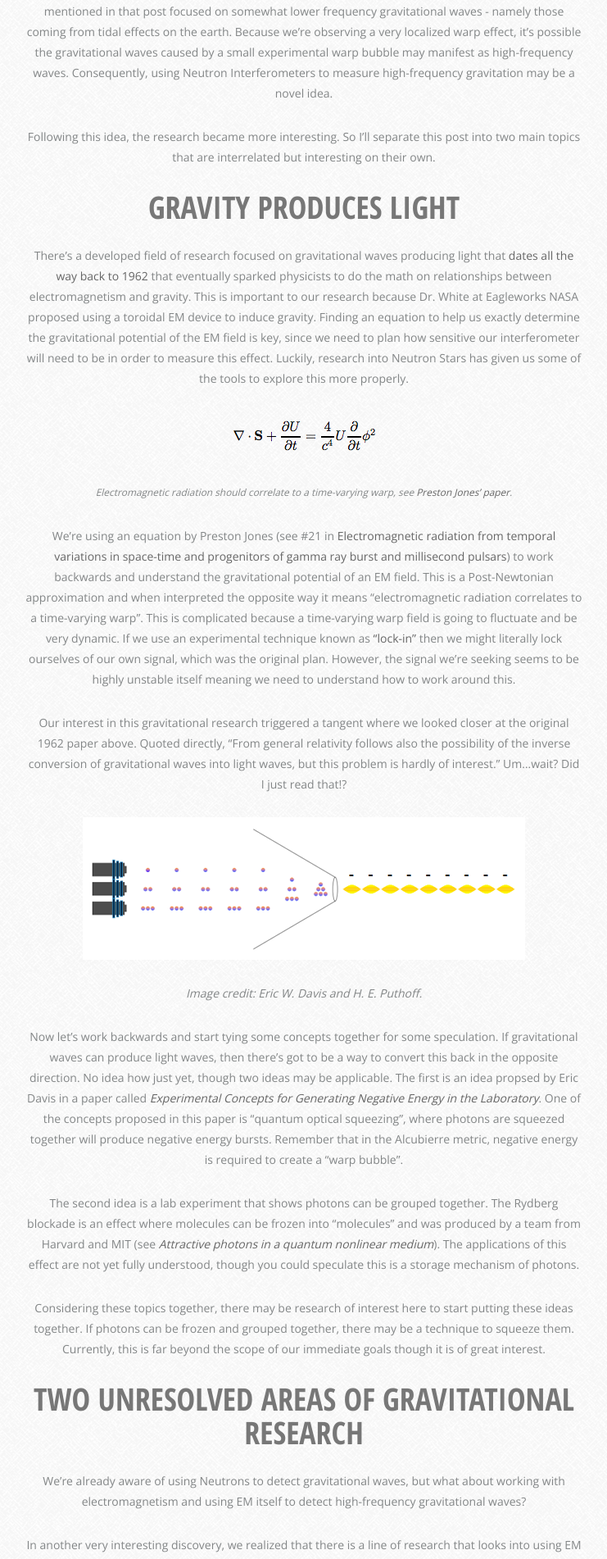
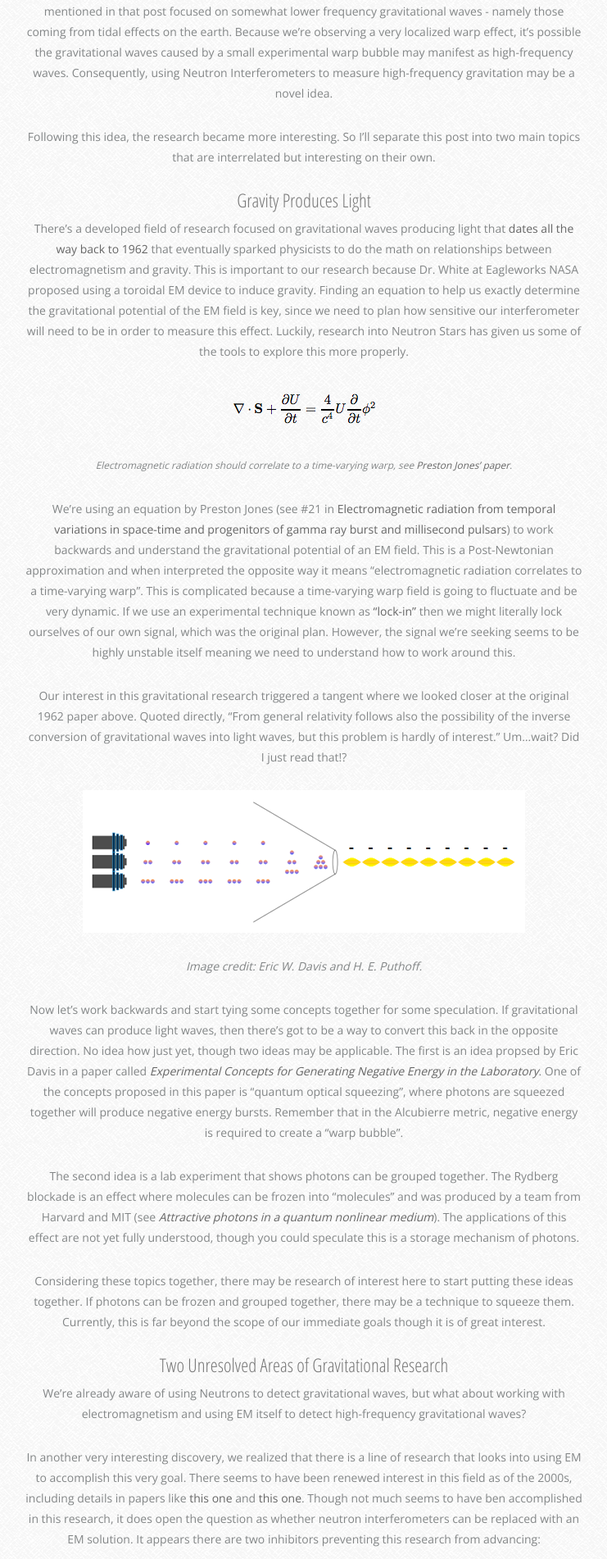
Before and after one commit to crockpotveggies/crockpotveggies.github.io, a Jekyll site: the page built from _posts/2015-08-17-light-gravity-unexplored-warp-research.md, in a window 1280 px wide. Shown: the part 1283-3185 px from the top of the page at 82% size, without its empty margins (269-1010 px from the left). Built offline with Jekyll 4.4.1, drawn with Linux system fonts in a browser that asks for light colours; some web fonts are replaced; Markdown is read by kramdown in place of the engine named in the settings; comment, search, counter and statistics services are not loaded.

Commit message:
Fix obnoxious headings.

```diff
--- a/_posts/2015-08-17-light-gravity-unexplored-warp-research.md
+++ b/_posts/2015-08-17-light-gravity-unexplored-warp-research.md
@@ -13,7 +13,7 @@ In my <a href="http://crockpotveggies.com/2015/06/12/whats-missed-nasa-warp-rese
 
 Following this idea, the research became more interesting. So I'll separate this post into two main topics that are interrelated but interesting on their own.
 
-<h2>Gravity Produces Light</h2>
+<h3>Gravity Produces Light</h3>
 
 There's a developed field of research focused on gravitational waves producing light that <a href="http://www.jetp.ac.ru/cgi-bin/dn/e_014_01_0084.pdf" target="_blank">dates all the way back to 1962</a> that eventually sparked physicists to do the math on relationships between electromagnetism and gravity. This is important to our research because Dr. White at Eagleworks NASA proposed using a toroidal EM device to induce gravity. Finding an equation to help us exactly determine the gravitational potential of the EM field is key, since we need to plan how sensitive our interferometer will need to be in order to measure this effect. Luckily, research into Neutron Stars has given us some of the tools to explore this more properly.
 
@@ -35,7 +35,7 @@ The second idea is a lab experiment that shows photons can be grouped together.
 
 Considering these topics together, there may be research of interest here to start putting these ideas together. If photons can be frozen and grouped together, there may be a technique to squeeze them. Currently, this is far beyond the scope of our immediate goals though it is of great interest.
 
-<h2>Two Unresolved Areas of Gravitational Research</h2>
+<h3>Two Unresolved Areas of Gravitational Research</h3>
 
 We're already aware of using Neutrons to detect gravitational waves, but what about working with electromagnetism and using EM itself to detect high-frequency gravitational waves?
 
@@ -48,6 +48,6 @@ In another very interesting discovery, we realized that there is a line of resea
 
 This is far different than the line of Neutron Interferometer research that has proven to be more effective. What if the two fields started comparing notes? What would we discover?
 
-<h2>Moving Forward</h2>
+<h3>Moving Forward</h3>
 
 Unless we make more interesting discoveries, my next update will likely be our approximations for the actual gravitational potential of an EM source. Much work is needed to determine if this can match the sensitivity of a neutron interferometer, assuming we proceed with neutron interferometers as a primary measuring instrument.
```
